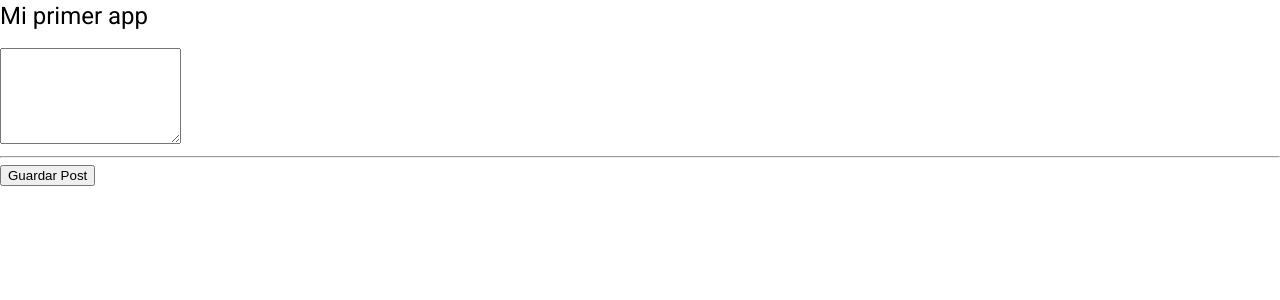
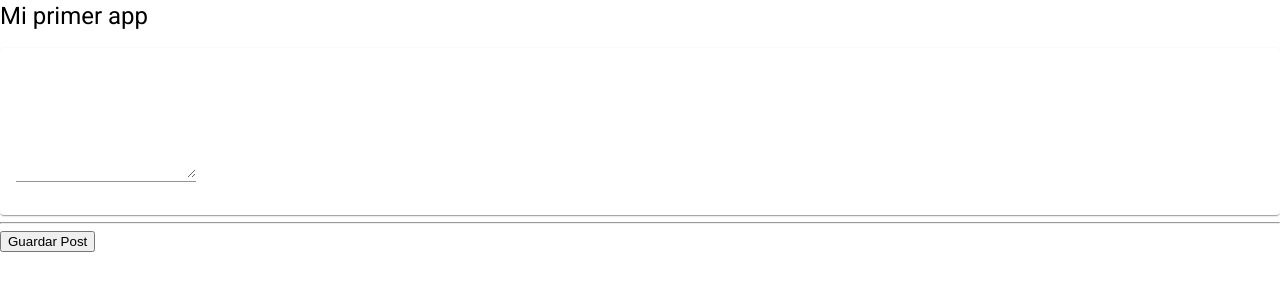
Before and after one commit to AlanJLJ2202/Angular-Project, an Angular app: page / in a window 1280 px wide. Shown: the top 300 px of the page. Built offline with nearby package versions, Linux system fonts and the light colour scheme.

Commit message:
Angular material (#4)

```diff
--- a/src/app/publicaciones/post-create.component.html
+++ b/src/app/publicaciones/post-create/post-create.component.html
@@ -1,6 +1,17 @@
 
- <textarea [(ngModel)]="enteredValue" rows="6">
-</textarea>
+ <mat-card>
+
+  <mat-form-field>
+    <textarea matInput [(ngModel)]="enteredValue" rows="6">
+    </textarea>
+   </mat-form-field>
+
+ </mat-card>
+
+
+
+
+
 <!--
   <textarea [value]="newPost" #postInput rows="6">
   </textarea>
```
Also changed, not shown: src/app/app.module.ts (+9 -3 lines), tsconfig.app.json (+5 -2 lines), src/app/publicaciones/post-create/post-create.component.css (added), src/app/publicaciones/post-create/post-create.component.ts (renamed from src/app/publicaciones/post-create.component.ts).
